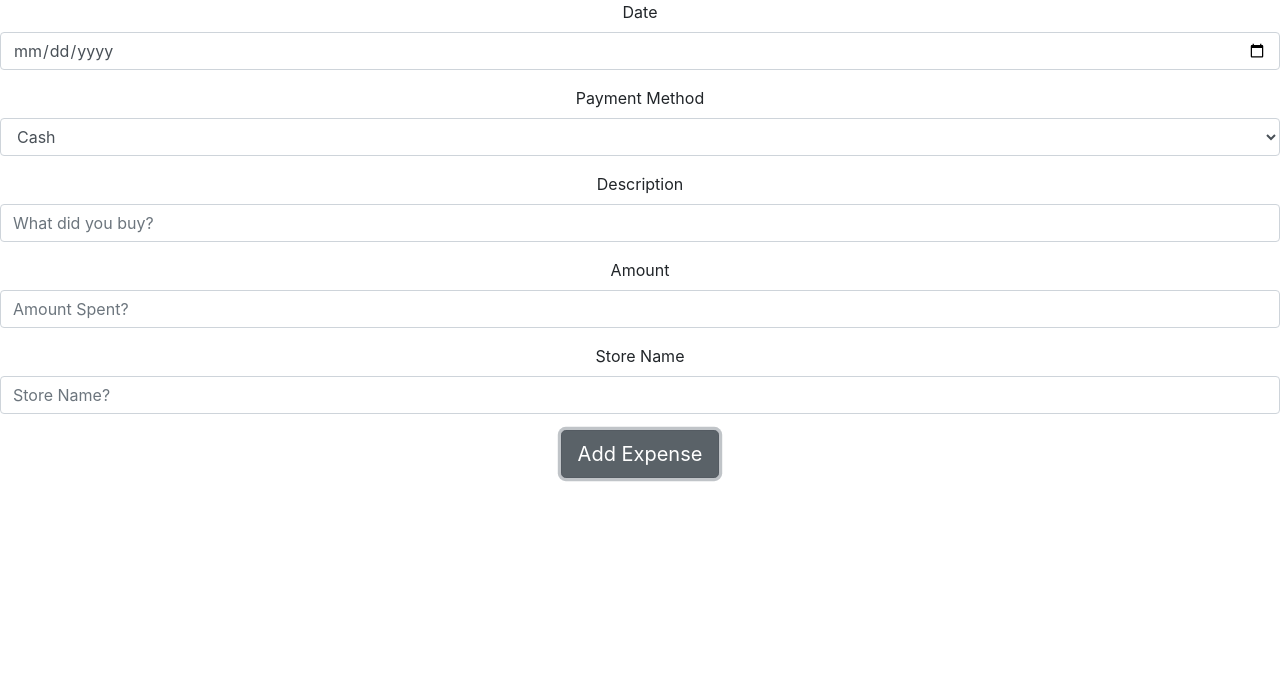
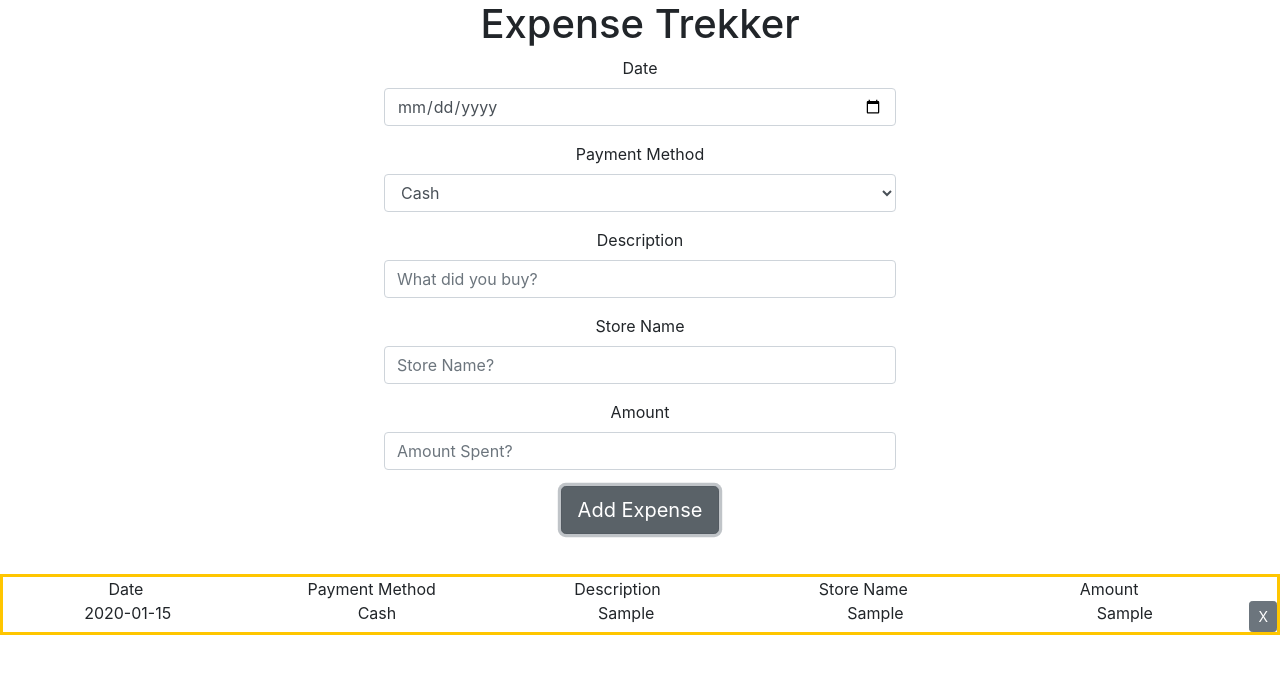
Before and after one commit to jamievullo/expensetrekker, a React (Create React App) app: page / in a window 1280 px wide. Both pictures are taken after typing "2020-01-15", "Sample", "Sample", "Sample" into the empty fields and a click on the button "Add Expense". Shown: the top 674 px of the page. Built offline with nearby package versions, Linux system fonts and the light colour scheme.

Commit message:
Closing in on the end

```diff
--- a/src/App.css
+++ b/src/App.css
@@ -2,37 +2,27 @@
   text-align: center;
 }
 
-.App-logo {
-  height: 40vmin;
-  pointer-events: none;
+#table-container {
+  display: flex;
+  flex-direction: column;
+  border: solid #ffc600;
 }
 
-@media (prefers-reduced-motion: no-preference) {
-  .App-logo {
-    animation: App-logo-spin infinite 20s linear;
-  }
+#table-column {
+  width: 20%;
 }
 
-.App-header {
-  background-color: #282c34;
-  min-height: 100vh;
+#table-row {
   display: flex;
-  flex-direction: column;
-  align-items: center;
-  justify-content: center;
-  font-size: calc(10px + 2vmin);
-  color: white;
+  justify-content: space-around;
+  width: 100%;
 }
 
-.App-link {
-  color: #61dafb;
+#add-expense-button {
+  margin-bottom: 2em;
 }
 
-@keyframes App-logo-spin {
-  from {
-    transform: rotate(0deg);
-  }
-  to {
-    transform: rotate(360deg);
-  }
+.form-control {
+  width: 40%;
+  margin-left: 30%;
 }
--- a/src/App.js
+++ b/src/App.js
@@ -6,7 +6,7 @@ import Table from './Components/Table'
 export class App extends React.Component {
 
   state = {
-    setUpdated: true
+    stateUpdated: true
   }
 
   expenseLog = []
@@ -14,16 +14,30 @@ export class App extends React.Component {
   addExpense = (expense) => {
     this.expenseLog.push(expense)
     this.setState({
-      setUpdated: true
+      stateUpdated: true
     })
-    console.log(this.expenseLog)
+  }
+
+  deleteExpense = (e) => {
+    console.log(e)
   }
 
   render() {
     return (
       <div className="App">
         <ExpenseForm addExpense={this.addExpense}/>
-        <Table expenseLog={this.expenseLog}/>
+        <div id="table-container">
+          <div id="table-row">
+            <div id="table-column">Date</div>
+            <div id="table-column">Payment Method</div>
+            <div id="table-column">Description</div>
+            <div id="table-column">Store Name</div>
+            <div id="table-column" style={{marginRight:"45px"}}>Amount</div>
+          </div>
+            { this.expenseLog.map((expense, i) => (
+              <Table deleteExpense={this.deleteExpense} expense={expense} key={i} />
+            ))}
+        </div>
       </div>
     )
   }
--- a/src/Components/ExpenseForm.js
+++ b/src/Components/ExpenseForm.js
@@ -32,6 +32,7 @@ export class ExpenseForm extends React.Component {
     render() {
         return (
             <div>
+                <h1>Expense Trekker</h1>
                 <Form onSubmit={this.handleSubmit}>
                     <Form.Group>
                         <Form.Label>Date</Form.Label>
@@ -52,14 +53,14 @@ export class ExpenseForm extends React.Component {
                         <Form.Control type="text" name="description" value={this.state.description} onChange={this.handleChange} placeholder="What did you buy?" />
                     </Form.Group>
                     <Form.Group>
+                        <Form.Label>Store Name</Form.Label>
+                        <Form.Control type="text" name="storeName" value={this.state.storeName} onChange={this.handleChange} placeholder="Store Name?" />
+                    </Form.Group>
+                    <Form.Group>
                         <Form.Label>Amount</Form.Label>
                         <Form.Control type="text" name="amount" value={this.state.amount} onChange={this.handleChange} placeholder="Amount Spent?" />
                     </Form.Group>
-                    <Form.Group>
-                        <Form.Label>Store Name</Form.Label>
-                        <Form.Control type="text" name="storeName" value={this.state.storeName} onChange={this.handleChange} placeholder="Store Name?" />
-                    </Form.Group>
-                    <Button type="submit" variant="secondary" size="lg">
+                    <Button id="add-expense-button" type="submit" variant="secondary" size="lg">
                         Add Expense
                     </Button>
                 </Form>
--- a/src/Components/Table.js
+++ b/src/Components/Table.js
@@ -1,4 +1,5 @@
 import React from 'react'
+import { Button } from 'react-bootstrap'
 
 export class Table extends React.Component {
 
@@ -6,18 +7,15 @@ export class Table extends React.Component {
         expenses: []
     }
 
-    componentDidUpdate(prevProps, prevState) {
-
-    }
-
-    deleteExpenses = () => {
-
-    }
-
     render() {
         return (
-            <div>
-
+            <div id="table-row">
+                <div id="table-column">{this.props.expense.date}</div>
+                <div id="table-column">{this.props.expense.paymentType}</div>
+                <div id="table-column">{this.props.expense.description}</div>
+                <div id="table-column">{this.props.expense.storeName}</div>
+                <div id="table-column">{this.props.expense.amount}</div>
+                <Button onClick={e => this.props.deleteExpense(this.props.key)} variant="secondary" size="sm">X</Button>
             </div>
         )
     }
```
